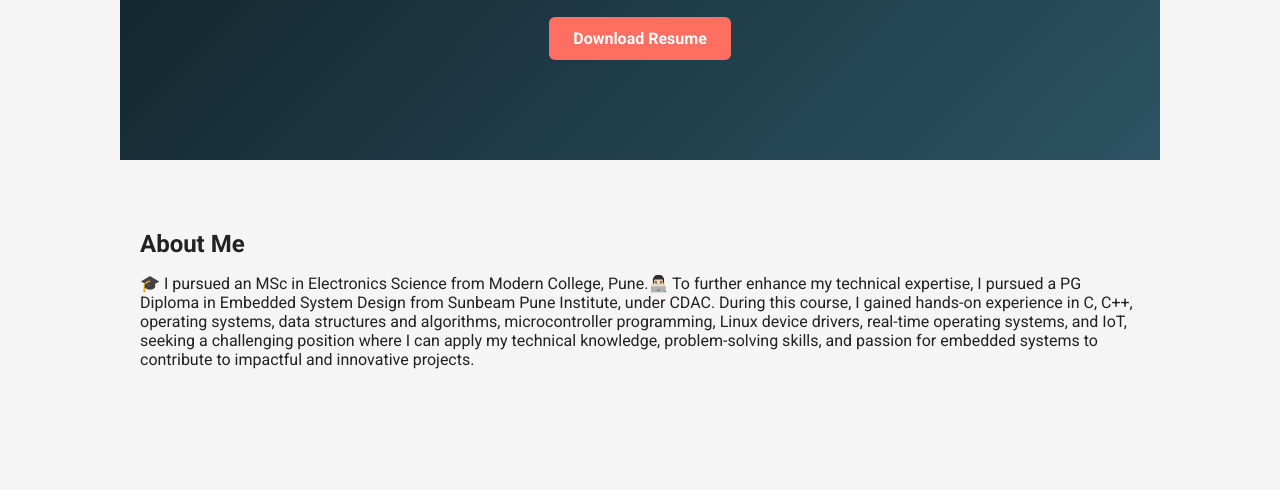
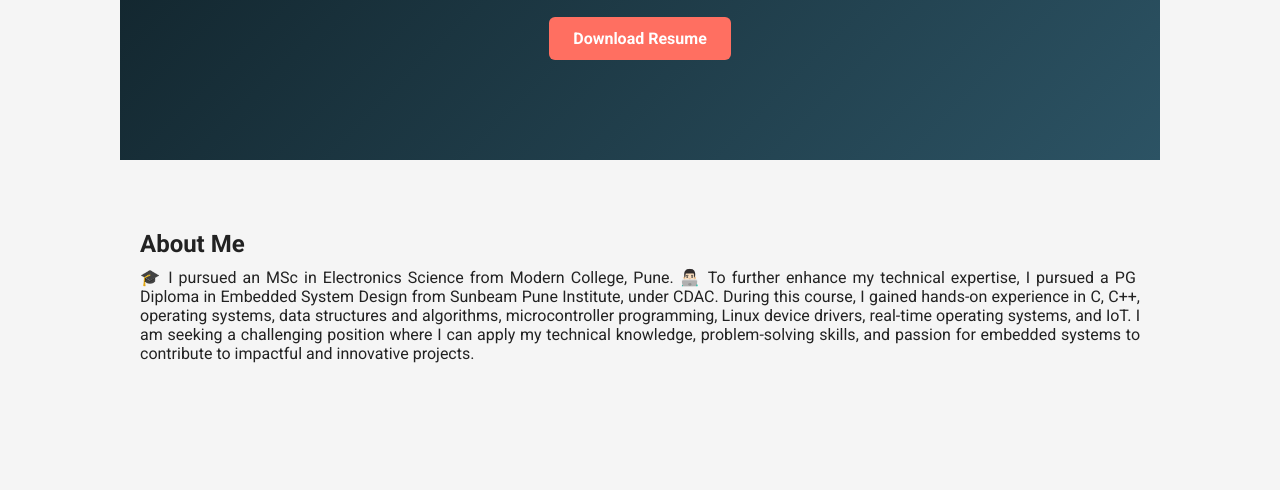
Before and after one commit to niikhilkavate/niikhilkavate, a plain HTML site: page index.html in a window 1280 px wide. Shown: the part 208-698 px from the top of the page. Drawn offline with Linux system fonts and the light colour scheme.

Commit message:
Update index.html

```diff
--- a/index.html
+++ b/index.html
@@ -50,7 +50,13 @@
   <!-- About Me -->
   <section id="about">
     <h2>About Me</h2>
-    <p>🎓 I pursued an MSc in Electronics Science from Modern College, Pune.👨🏻‍💻 To further enhance my technical expertise, I pursued a PG Diploma in Embedded System Design from Sunbeam Pune Institute, under CDAC. During this course, I gained hands-on experience in C, C++, operating systems, data structures and algorithms, microcontroller programming, Linux device drivers, real-time operating systems, and IoT, seeking a challenging position where I can apply my technical knowledge, problem-solving skills, and passion for embedded systems to contribute to impactful and innovative projects.</p>
+<div align="justify">
+  🎓 I pursued an MSc in Electronics Science from Modern College, Pune.
+  👨🏻‍💻 To further enhance my technical expertise, I pursued a PG Diploma in Embedded System Design from Sunbeam Pune Institute, under CDAC.
+  During this course, I gained hands-on experience in C, C++, operating systems, data structures and algorithms, microcontroller programming, Linux device drivers, real-time operating systems, and IoT.
+
+  I am seeking a challenging position where I can apply my technical knowledge, problem-solving skills, and passion for embedded systems to contribute to impactful and innovative projects.
+</div>
   </section>
 
   <!-- Projects -->
```
